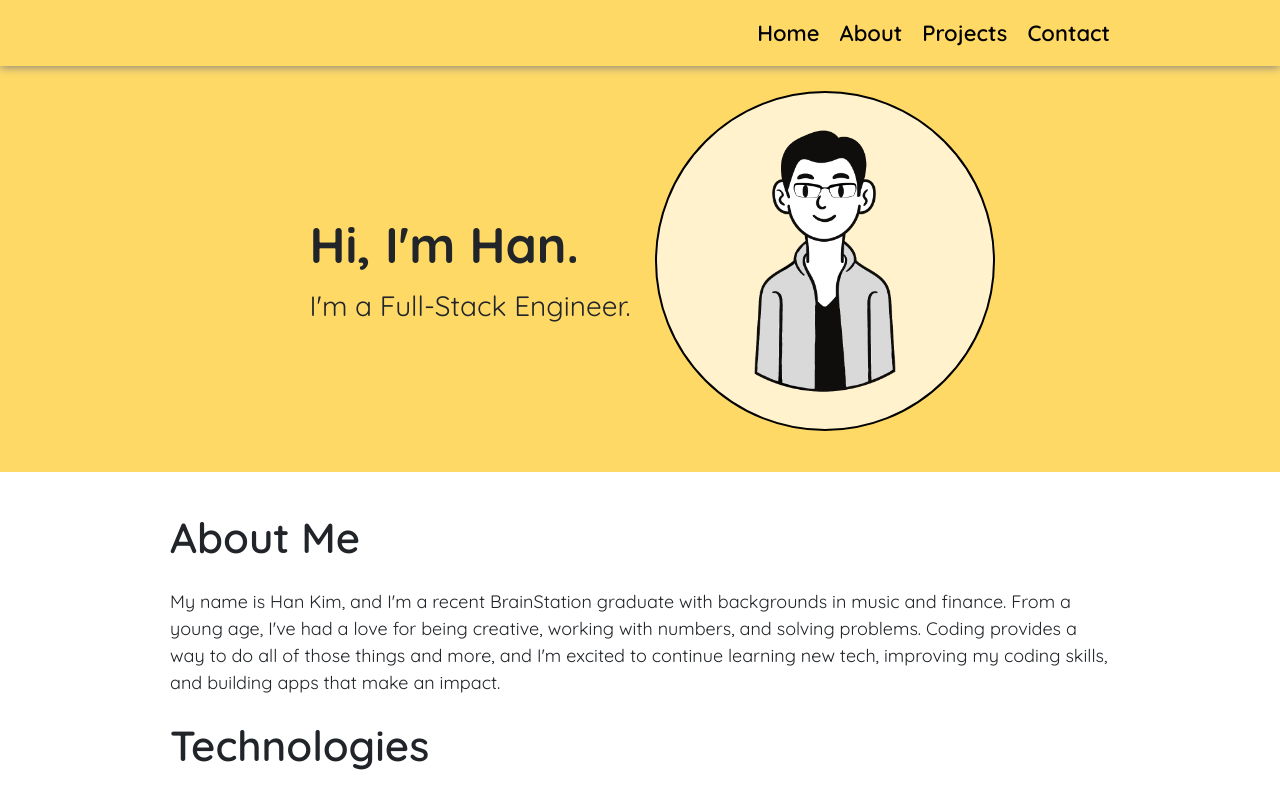
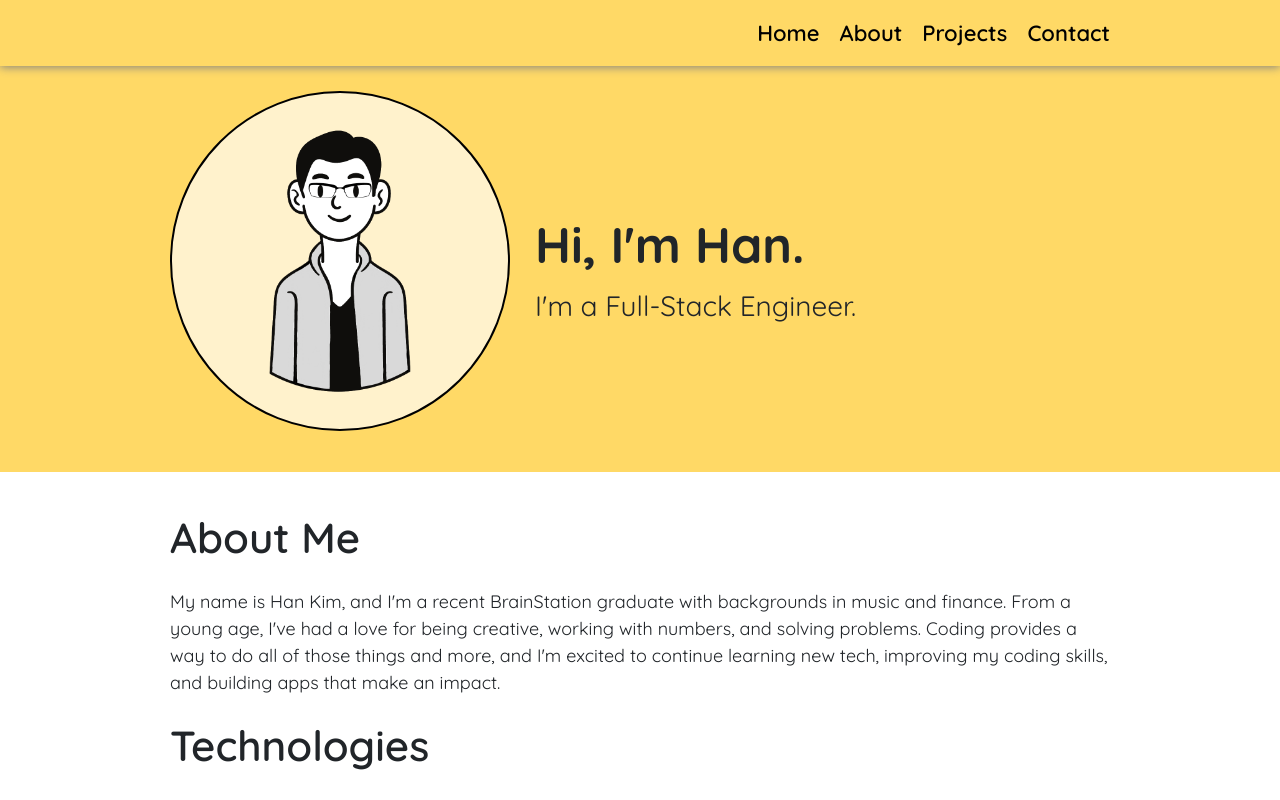
Before and after one commit to hanwkim/portfolio, a React (Create React App) app: page / in a window 1280 px wide. Shown: the top 800 px of the page. Built offline with nearby package versions, Linux system fonts and the light colour scheme; the HTML template or start-up script is replaced by a standard one.

Commit message:
Adjust flex and alignment for hero section

```diff
--- a/src/components/Hero/Hero.scss
+++ b/src/components/Hero/Hero.scss
@@ -6,14 +6,13 @@
     background-color: $primary-color-dark;
 
     &__container {
-        max-width: 68.8rem;
+        max-width: 73.8rem;
         margin: 0 auto;
 
         @include tablet {
             @include desktop-sizing;
             display: flex;
-            flex-direction: row-reverse;
-            justify-content: center;
+            justify-content: flex-start;
             align-items: center;
         }
     }
@@ -23,7 +22,7 @@
         justify-content: center;
 
         @include tablet {
-
+            margin-left: 4rem;
         }
     }
 
```
